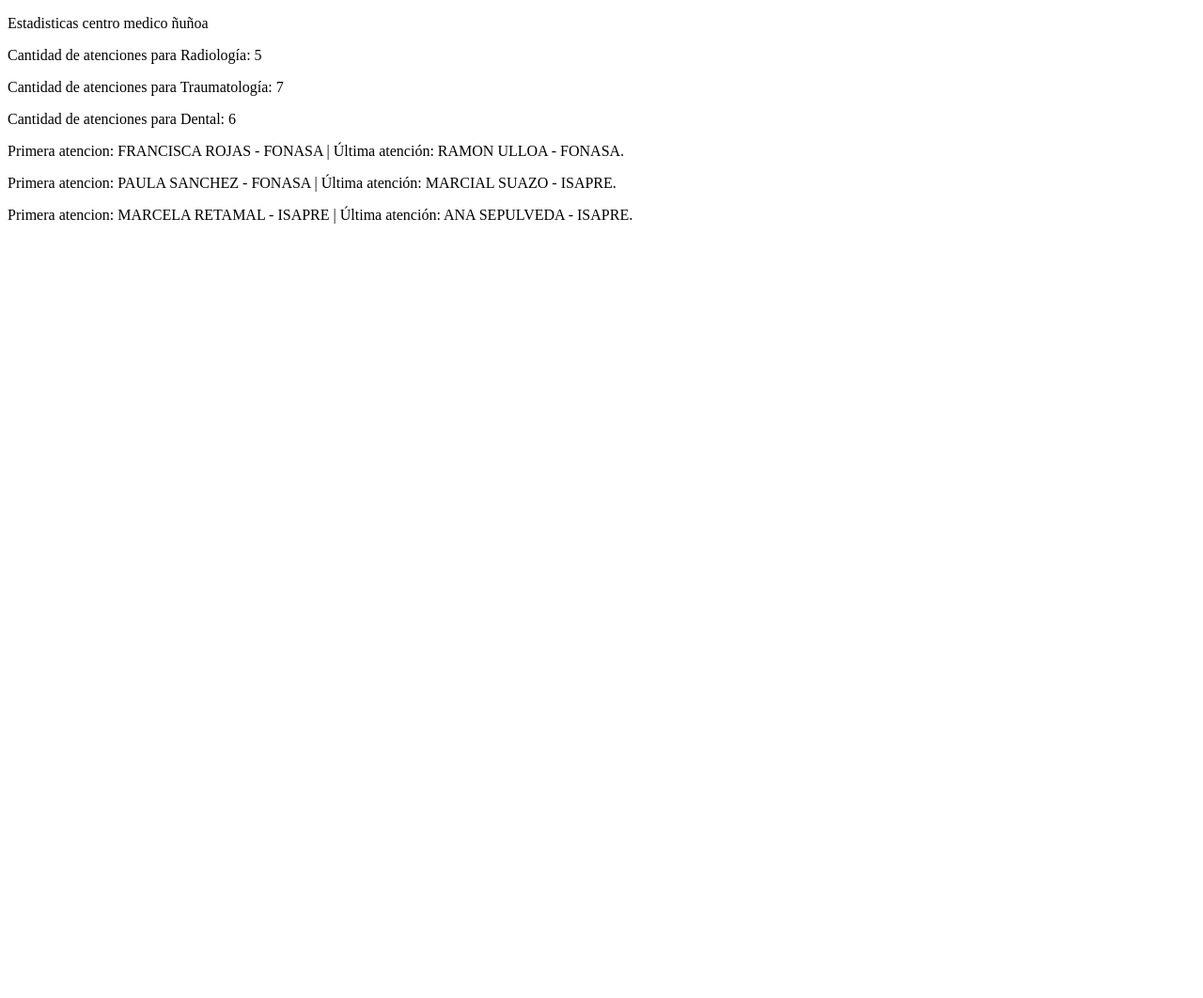
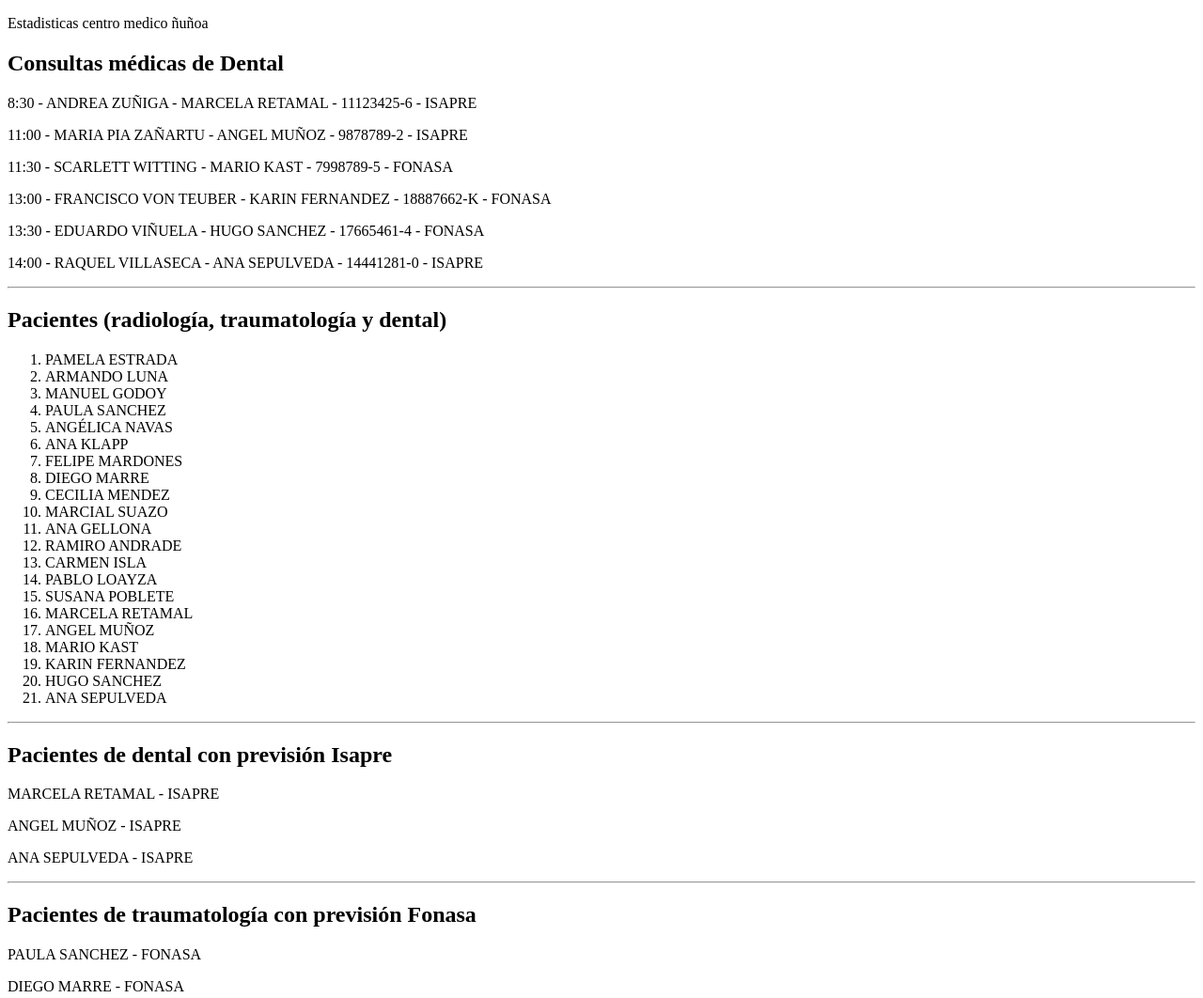
Before and after one commit to ngarciab22/desafio-consultas2, a plain HTML site: page Apoyo Desafío 2.html in a window 1280 px wide. Shown: the top 1062 px of the page at 94% size. Before the commit the page ends 800 px from the top, so only its background shows below. Drawn offline with Linux system fonts and the light colour scheme.

Commit message:
Se codifica en js y se añaden comentarios a líneas de código

```diff
--- a/Apoyo Desafío 2.html
+++ b/Apoyo Desafío 2.html
@@ -38,7 +38,61 @@ var dental = [
 
 //Agregar código para el desafio 2 aquí
 
+//Ejercicio 1 - Se añaden nuevos elementos al final del array traumatología
+traumatologia.push({
+     hora: '09:00', especialista: 'RENÉ POBLETE',  paciente: 'ANA GELLONA', rut: '13123329-7', prevision: 'ISAPRE'},
+    {hora: '09:30', especialista: 'MARIA SOLAR', paciente: 'RAMIRO ANDRADE', rut: '12221451-K', prevision: 'FONASA'},
+    {hora: '10:00', especialista: 'RAUL LOYOLA', paciente: 'CARMEN ISLA', rut: '10112348-3', prevision: 'ISAPRE'},
+    {hora: '10:30', especialista: 'ANTONIO LARENAS', paciente: 'PABLO LOAYZA', rut: '13453234-1', prevision: 'ISAPRE'},
+    {hora: '12:00', especialista: 'MATIAS ARAVENA', paciente: 'SUSANA POBLETE', rut: '14345656-6', prevision: 'FONASA'},
+);
+console.log(traumatologia)//Se imprime el array en consola
 
+//Ejercicio 2
+radiologia.shift() //Se elimina primer elemento del array radiología
+radiologia.pop() //Se elimina último elemento del array radiología
+console.log(radiologia) //Se imprime el array en consola
+
+//Ejercicio 3
+document.write(`<h2>Consultas médicas de Dental</h2>`)//Se imprime h2 en documento
+//Se crea for of para iterar en elementos del array dental
+for (const item of dental) {
+    document.write(`<p>${item.hora} - ${item.especialista} - ${item.paciente} - ${item.rut} - ${item.prevision}<p>`)//Se imprime la lista de consultas médicas de dental
+}
+document.write(`<hr>`)//Se imprime línea horizontal
+
+//Ejercicio 4
+document.write(`${`<h2>Pacientes (radiología, traumatología y dental)</h2>`} ${`<ol>`}`)//Se imprime h2 en documento y se inicia una lista ordenada
+//Se crea for of para iterar en elementos del array radiología
+for(let consulta of radiologia){
+  document.write(`<li>${consulta.paciente}</li>`);}//Se imprime como lista las nombres de pacientes de radiología
+
+for(let consulta of traumatologia){
+  document.write(`<li>${consulta.paciente}</li>`);}//Se imprime como lista las nombres de pacientes de traumatología
+
+for(let consulta of dental){
+  document.write(`<li>${consulta.paciente}</li>`);}//Se imprime como lista las nombres de pacientes de dental
+document.write(`${`</ol>`} ${`<hr>`}`)//Se cierra la lista ordenada y se imprime línea horizontal
+
+//Ejercicio 5
+document.write(`<h2>Pacientes de dental con previsión Isapre</h2>`)//Se imprime h2 en documento
+//Se crea for of para iterar en elementos del array dental
+for (const prevIsapre of dental) {
+    if(prevIsapre.prevision === 'ISAPRE'){//Si la previsión es extrictamente igual a Isapre se imprime el nombre del paciente y previsión
+        document.write(`<p>${prevIsapre.paciente} - ${prevIsapre.prevision}</p>`)
+    }
+}
+document.write(`<hr>`)//Se imprime línea horizontal
+
+//Ejercicio 6
+document.write(`<h2>Pacientes de traumatología con previsión Fonasa</h2>`)//Se imprime h2 en documento
+//Se crea for of para iterar en elementos del array traumatología
+for (const prevFonasa of traumatologia) {
+    if(prevFonasa.prevision === 'FONASA'){//Si la previsión es extrictamente igual a Fonasa se imprime el nombre del paciente y previsión
+        document.write(`<p>${prevFonasa.paciente} - ${prevFonasa.prevision}</p>`)
+    }
+}
+document.write(`<hr>`)//Se imprime línea horizontal
 
 //Agregar código para el desafio 2 aquí
 
```
